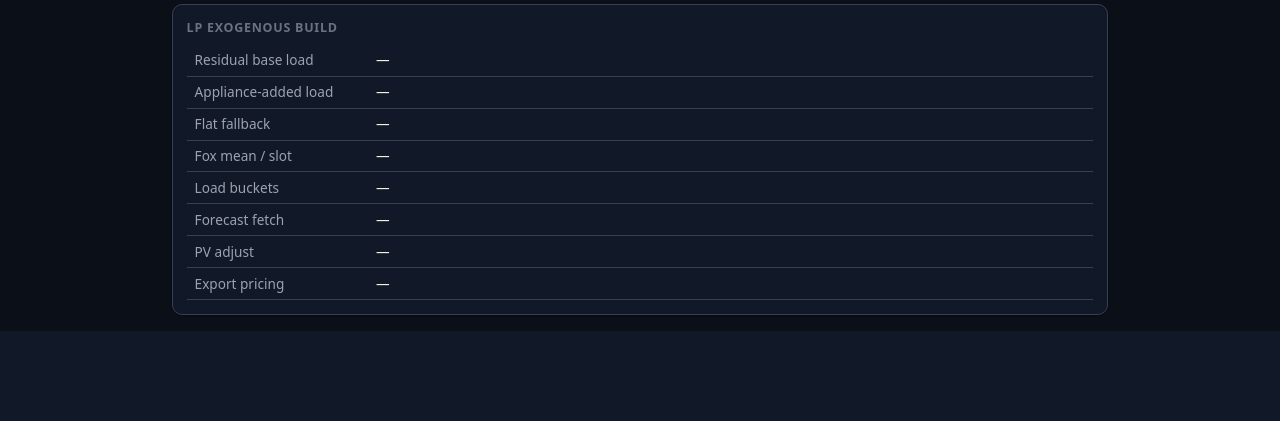
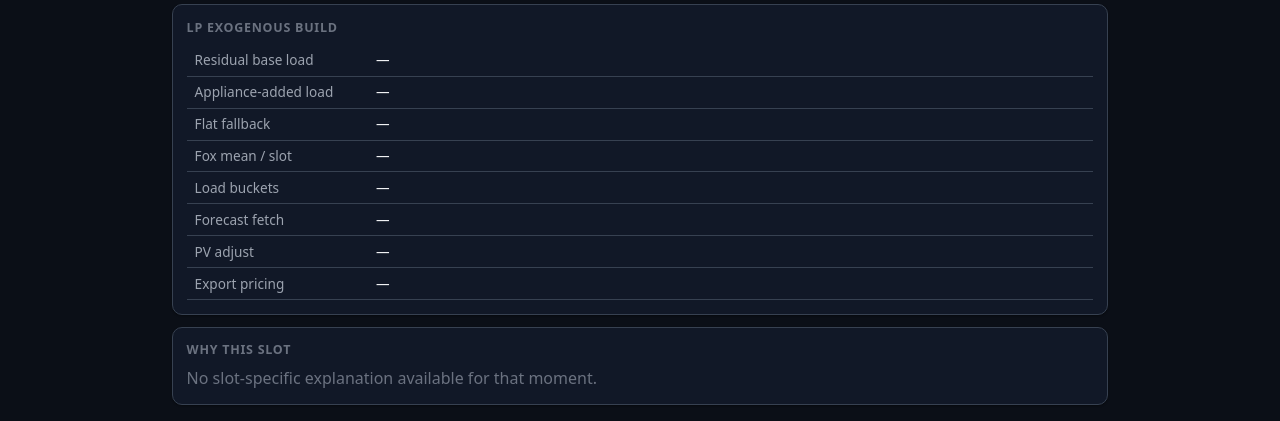
Before and after one commit to albinati/home-energy-manager, a FastAPI app: page /history in a window 1280 px wide. Shown: the part 1480-1901 px from the top of the page. Before the commit the page ends 1811 px from the top, so only its background shows below. Run offline with FastAPI, Linux system fonts and the light colour scheme; data that the repository does not hold is empty; parts of the project's set-up code (start-up, migrations or seed data) failed here and were passed over.

Commit message:
Add slot explanation to history replay

```diff
--- a/src/api/main.py
+++ b/src/api/main.py
@@ -1056,12 +1056,105 @@ async def cockpit_at(when: str):
 
     # --- LP plan for the slot containing `when` ------------------------------
     planned_slot: dict[str, Any] | None = None
-    if lp_slots and slot_from:
-        iso_from = slot_from.replace("+00:00", "Z")
-        for s in lp_slots:
-            if s.get("slot_time_utc") in (iso_from, slot_from):
-                planned_slot = dict(s)
-                break
+    if lp_slots:
+        if slot_from:
+            iso_from = slot_from.replace("+00:00", "Z")
+            for s in lp_slots:
+                if s.get("slot_time_utc") in (iso_from, slot_from):
+                    planned_slot = dict(s)
+                    break
+        if planned_slot is None:
+            from datetime import timedelta as _td
+            for s in lp_slots:
+                try:
+                    slot_start = _dt.fromisoformat(str(s.get("slot_time_utc") or "").replace("Z", "+00:00"))
+                except Exception:
+                    continue
+                if slot_start.tzinfo is None:
+                    slot_start = slot_start.replace(tzinfo=_UTC)
+                slot_end = slot_start + _td(minutes=30)
+                if slot_start <= w < slot_end:
+                    planned_slot = dict(s)
+                    break
+
+    lp_why: list[str] = []
+    if planned_slot:
+        try:
+            slot_index = int(planned_slot.get("slot_index"))
+        except (TypeError, ValueError):
+            slot_index = -1
+        load_bits = (lp_exogenous or {}).get("base_load_components") or {}
+        weather_bits = (lp_exogenous or {}).get("weather_adjustment") or {}
+        tariff_bits = (lp_exogenous or {}).get("tariffs") or {}
+
+        residual_profile = load_bits.get("residual_profile_kwh") or []
+        appliance_profile = load_bits.get("appliance_profile_kwh") or []
+        residual_kwh = None
+        appliance_kwh = None
+        if 0 <= slot_index < len(residual_profile):
+            try:
+                residual_kwh = float(residual_profile[slot_index])
+            except (TypeError, ValueError):
+                residual_kwh = None
+        if 0 <= slot_index < len(appliance_profile):
+            try:
+                appliance_kwh = float(appliance_profile[slot_index])
+            except (TypeError, ValueError):
+                appliance_kwh = None
+
+        import_kwh = float(planned_slot.get("import_kwh") or 0.0)
+        charge_kwh = float(planned_slot.get("charge_kwh") or 0.0)
+        discharge_kwh = float(planned_slot.get("discharge_kwh") or 0.0)
+        dhw_kwh = float(planned_slot.get("dhw_kwh") or 0.0)
+        space_kwh = float(planned_slot.get("space_kwh") or 0.0)
+
+        if import_kwh > 0.01 and charge_kwh > 0.01:
+            price_txt = f"{price_i:.1f}p" if price_i is not None else "unknown price"
+            lp_why.append(
+                f"Battery charge was scheduled in this slot, so the LP imported {import_kwh:.3f} kWh at {price_txt}."
+            )
+        elif discharge_kwh > 0.01:
+            lp_why.append(
+                f"Battery discharge was scheduled here ({discharge_kwh:.3f} kWh), reducing grid import in this slot."
+            )
+
+        if dhw_kwh > 0.01 or space_kwh > 0.01:
+            parts: list[str] = []
+            if dhw_kwh > 0.01:
+                parts.append(f"DHW {dhw_kwh:.3f} kWh")
+            if space_kwh > 0.01:
+                parts.append(f"space heat {space_kwh:.3f} kWh")
+            lp_why.append(f"Comfort demand shaped this slot via {' and '.join(parts)}.")
+
+        if residual_kwh is not None:
+            if appliance_kwh and appliance_kwh > 0.01:
+                lp_why.append(
+                    f"Base load for this slot was built from residual load {residual_kwh:.3f} kWh plus appliance allowance {appliance_kwh:.3f} kWh."
+                )
+            else:
+                lp_why.append(
+                    f"Base load for this slot came from the residual-load profile at {residual_kwh:.3f} kWh."
+                )
+
+        today_factor = weather_bits.get("today_factor")
+        forecast_fetch = weather_bits.get("forecast_fetch_at_utc")
+        if today_factor is not None and forecast_fetch:
+            try:
+                today_factor_f = float(today_factor)
+                lp_why.append(
+                    f"Weather inputs came from forecast fetch {forecast_fetch}; PV was adjusted with today-factor {today_factor_f:.3f}."
+                )
+            except (TypeError, ValueError):
+                pass
+
+        export_prices = tariff_bits.get("export_price_pence")
+        if isinstance(export_prices, list) and 0 <= slot_index < len(export_prices):
+            try:
+                lp_why.append(
+                    f"Export economics for this slot used {float(export_prices[slot_index]):.1f}p/kWh rather than a flat export rate."
+                )
+            except (TypeError, ValueError):
+                pass
 
     return {
         "when_utc": when_iso.replace("+00:00", "Z"),
@@ -1082,6 +1175,7 @@ async def cockpit_at(when: str):
         "planned_slot": planned_slot,  # LP's decision for that slot, or None
         "lp_inputs": lp_inputs,        # Full inputs row at solve time, or None
         "lp_exogenous": lp_exogenous,  # Parsed LP-only derived inputs, or None
+        "lp_why": lp_why,              # Compact human-readable reasons for this slot
         "slot_kind": realised.get("slot_kind"),
         # Same legend as /cockpit/now — keeps signs / units unambiguous for
         # historical replays consumed by LLM agents.
--- a/src/api/static/js/history.js
+++ b/src/api/static/js/history.js
@@ -40,6 +40,7 @@
     const plan = data.planned_slot || {};
     const li = data.lp_inputs || {};
     const lx = data.lp_exogenous || {};
+    const why = Array.isArray(data.lp_why) ? data.lp_why : [];
     const src = data.source || {};
 
     // Source readout: which run + which log row fed this payload.
@@ -132,6 +133,15 @@
     } else {
       $('#lxExport').textContent = tariffBits.uses_flat_export_rate ? 'flat export rate' : '—';
     }
+
+    const whyEl = $('#historyWhy');
+    if (whyEl) {
+      if (!why.length) {
+        whyEl.textContent = 'No slot-specific explanation available for that moment.';
+      } else {
+        whyEl.innerHTML = `<ul>${why.map(line => `<li>${line}</li>`).join('')}</ul>`;
+      }
+    }
   }
 
   /**
--- a/src/api/templates/history.html
+++ b/src/api/templates/history.html
@@ -105,6 +105,11 @@
     </table>
 </section>
 
+<section class="card">
+    <h3 class="card-title">Why This Slot</h3>
+    <div id="historyWhy" class="text-mute">—</div>
+</section>
+
 {% endblock %}
 
 {% block scripts %}
```
Also changed, not shown: tests/api/test_cockpit_at.py (+3 -0 lines).
